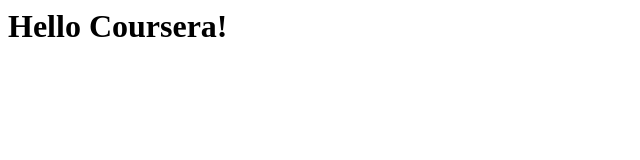
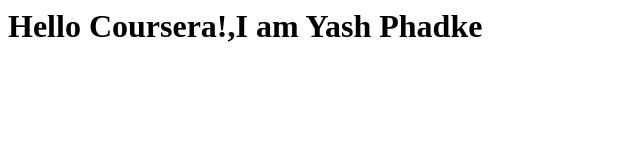
Before and after one commit to yashphadke123/coursera-test, a plain HTML site: page index.html in a window 1280 px wide. Shown: the whole page, without its empty margins (0-640 px from the left). Drawn offline with Linux system fonts and the light colour scheme.

Commit message:
adding my name

```diff
--- a/index.html
+++ b/index.html
@@ -3,6 +3,6 @@
         <title>Hello Coursera!</title>
     </head>
     <body>
-        <h1>Hello Coursera!</h1>
+        <h1>Hello Coursera!,I am Yash Phadke</h1>
     </body>
 </html>
```
